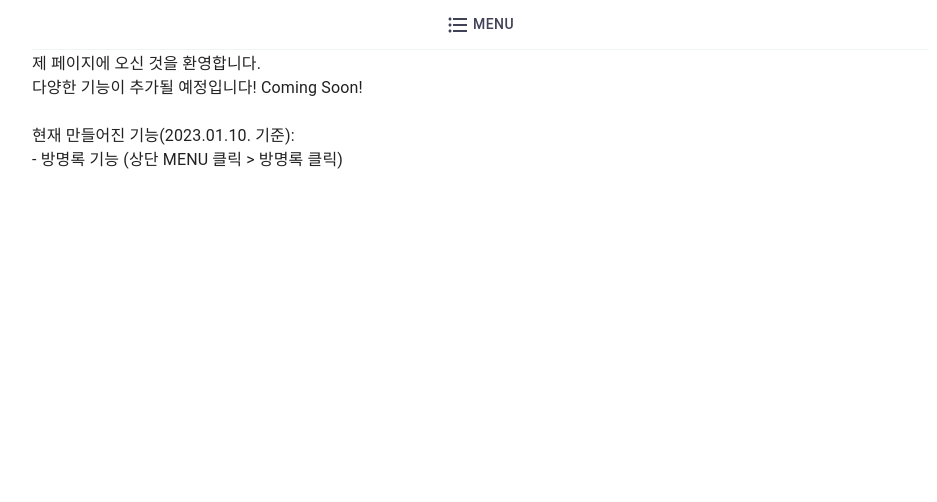
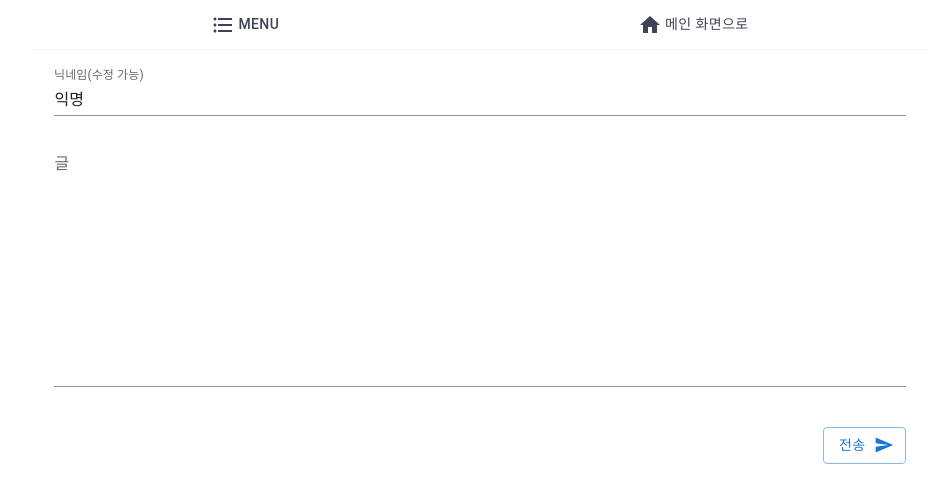
Before and after one commit to juicyaloe/portfolio, a React (Create React App) app: page /guest/form in a window 1280 px wide. Before the commit this address led to /. Shown: the top 502 px of the page, without its empty margins (160-1097 px from the left). Built offline with nearby package versions, Linux system fonts and the light colour scheme.

Commit message:
방명록 기능 완성

```diff
--- a/package.json
+++ b/package.json
@@ -15,6 +15,7 @@
     "@types/node": "^16.18.11",
     "@types/react": "^18.0.26",
     "@types/react-dom": "^18.0.10",
+    "moment": "^2.29.4",
     "react": "^18.2.0",
     "react-dom": "^18.2.0",
     "react-redux": "^8.0.5",
--- a/src/App.tsx
+++ b/src/App.tsx
@@ -7,6 +7,7 @@ import SideBar from './components/layout/sideBar';
 import Main from './pages/main';
 import Guest from './pages/guest';
 import Test from './pages/test';
+import GuestForm from './pages/guestForm';
 
 function App() {
   return (
@@ -16,6 +17,7 @@ function App() {
       <Routes>
         <Route path="/" element={<Main />} />
         <Route path="/guest" element={<Guest />} />
+        <Route path="/guest/form" element={<GuestForm />} />
         <Route path="/test" element={<Test />} />
         <Route path="*" element={<Navigate to="/" />} />
       </Routes>
--- a/src/components/layout/header.tsx
+++ b/src/components/layout/header.tsx
@@ -1,10 +1,10 @@
 import styled from '@emotion/styled';
 import Button from '@mui/material/Button';
 import FormatListBulletedIcon from '@mui/icons-material/FormatListBulleted';
-import EditIcon from '@mui/icons-material/Edit';
-import AccessTimeIcon from '@mui/icons-material/AccessTime';
+import HomeIcon from '@mui/icons-material/Home';
 import { useDispatch } from 'react-redux';
 import { open } from '../../store/sideBarSlice';
+import { useNavigate } from 'react-router-dom';
 
 const HeaderWrap = styled.div`
   width: 95%;
@@ -35,6 +35,7 @@ const CustomButton = styled(Button)`
 `;
 
 export default function Header() {
+  const navigate = useNavigate();
   const dispatch = useDispatch();
 
   return (
@@ -42,6 +43,9 @@ export default function Header() {
       <CustomButton onClick={() => dispatch(open())}>
         <FormatListBulletedIcon /> MENU
       </CustomButton>
+      <CustomButton onClick={() => navigate('/')}>
+        <HomeIcon /> 메인 화면으로
+      </CustomButton>
     </HeaderWrap>
   );
 }
--- a/src/pages/guest.tsx
+++ b/src/pages/guest.tsx
@@ -1,5 +1,121 @@
+import { useState, useEffect, Fragment } from 'react';
 import CommonStructure from '../components/layout/structure/commonStructure';
+import Typography from '@mui/material/Typography';
+import styled from '@emotion/styled';
+
+import List from '@mui/material/List';
+import ListItem from '@mui/material/ListItem';
+import Divider from '@mui/material/Divider';
+import ListItemText from '@mui/material/ListItemText';
+import ListItemAvatar from '@mui/material/ListItemAvatar';
+import Avatar from '@mui/material/Avatar';
+import EditIcon from '@mui/icons-material/Edit';
+
+import moment from 'moment';
+import 'moment/locale/ko';
+import { Fab } from '@mui/material';
+import { useNavigate } from 'react-router-dom';
+
+const fabStyle = {
+  marginTop: 3,
+  marginLeft: 'auto',
+};
+
+const GuestBookWrap = styled.div`
+  padding-top: 10px;
+
+  width: 95%;
+
+  display: flex;
+  flex-direction: column;
+  justify-content: flex-start;
+  gap: 40;
+  align-items: center;
+`;
+interface GuestBookType {
+  id: number;
+  nickname: string;
+  content: string;
+  is_show: boolean;
+  created_at: string;
+  updated_at: string;
+}
+
+async function getGuestBook() {
+  return await fetch(process.env.REACT_APP_API_DOMAIN + '/guestbook/');
+}
 
 export default function Guest() {
-  return <CommonStructure>방명록</CommonStructure>;
+  const navigate = useNavigate();
+  const [guestBook, setGuestBook] = useState<GuestBookType[]>([]);
+
+  useEffect(() => {
+    getGuestBook()
+      .then(async (response) => {
+        const apiData: GuestBookType[] = await response.json();
+        setGuestBook(apiData.filter((data) => data.is_show));
+      })
+      .catch((err) => {});
+  }, []);
+
+  // fallback
+  if (guestBook.length < 1) {
+    return (
+      <CommonStructure>
+        <Typography variant="h6">기록된 방명록</Typography>
+        <Typography variant="subtitle1">
+          방명록을 불러오는 중입니다..
+        </Typography>
+      </CommonStructure>
+    );
+  }
+
+  return (
+    <CommonStructure>
+      <GuestBookWrap>
+        <Typography variant="h6">기록된 방명록</Typography>
+
+        <List sx={{ width: '100%', bgcolor: 'background.paper' }}>
+          {guestBook.map((item, i) => (
+            <>
+              <ListItem alignItems="flex-start">
+                <ListItemAvatar>
+                  <Avatar />
+                </ListItemAvatar>
+                <ListItemText
+                  primary={item.nickname}
+                  secondary={
+                    <Fragment>
+                      <Typography
+                        sx={{ display: 'inline' }}
+                        component="span"
+                        variant="body2"
+                        color="text.primary"
+                      >
+                        {item.content}
+                      </Typography>
+                      {' - ' +
+                        moment(item.created_at).format(
+                          'YY년 MM월 DD일, HH:mm:ss'
+                        )}
+                    </Fragment>
+                  }
+                />
+              </ListItem>
+              {guestBook.length !== i + 1 && (
+                <Divider variant="inset" component="li" />
+              )}
+            </>
+          ))}
+        </List>
+        <Fab
+          sx={fabStyle}
+          color="secondary"
+          onClick={() => navigate('/guest/form')}
+        >
+          <EditIcon />
+        </Fab>
+      </GuestBookWrap>
+    </CommonStructure>
+  );
 }
--- /dev/null
+++ b/src/pages/guestForm.tsx
@@ -0,0 +1,120 @@
+import { useState } from 'react';
+
+import CommonStructure from '../components/layout/structure/commonStructure';
+import Box from '@mui/material/Box';
+import TextField from '@mui/material/TextField';
+import EditIcon from '@mui/icons-material/Edit';
+import Fab from '@mui/material/Fab';
+import { useNavigate } from 'react-router-dom';
+
+import Button from '@mui/material/Button';
+import SendIcon from '@mui/icons-material/Send';
+
+const buttonStyle = {
+  marginTop: 3,
+  marginLeft: 'auto',
+  marginRight: '2.5%',
+};
+
+async function postGuestForm(nickname: string, content: string) {
+  return await fetch(process.env.REACT_APP_API_DOMAIN + '/guestbook/', {
+    method: 'POST',
+    headers: {
+      'Content-Type': 'application/json',
+    },
+    body: JSON.stringify({
+      nickname,
+      content,
+    }),
+  });
+}
+
+export default function GuestForm() {
+  const navigate = useNavigate();
+
+  const [currentNickname, setNickname] = useState<string>('익명');
+  const [currentContent, setContent] = useState<string>('');
+
+  const [isNicknameError, setNicknameError] = useState<boolean>(false);
+  const [isContentError, setContentError] = useState<boolean>(false);
+  const [errorMsg, setErrorMsg] = useState<string>('');
+
+  const checkValidation = async () => {
+    if (currentNickname.length < 1) {
+      setNicknameError(true);
+      setErrorMsg('닉네임을 입력해주세요.');
+      return;
+    }
+
+    if (currentContent.length < 1) {
+      setContentError(true);
+      setErrorMsg('글을 입력해주세요.');
+      return;
+    }
+
+    const response = await postGuestForm(currentNickname, currentContent);
+
+    if (response.status !== 201) {
+      setContentError(true);
+      setErrorMsg(
+        '요청이 정상적으로 이루어지지 않았습니다. 잠시 후에 시도해주세요.'
+      );
+      return;
+    }
+
+    navigate('/guest', { replace: true });
+  };
+
+  return (
+    <CommonStructure>
+      <Box
+        component="form"
+        sx={{
+          marginTop: 2,
+
+          display: 'flex',
+          flexDirection: 'column',
+          gap: 2,
+          alignItems: 'center',
+
+          '& .MuiTextField-root': { width: '95%' },
+        }}
+        autoComplete="off"
+      >
+        <TextField
+          error={isNicknameError}
+          helperText={isNicknameError ? errorMsg : ''}
+          id="nickname-form"
+          label="닉네임(수정 가능)"
+          variant="standard"
+          defaultValue="익명"
+          onChange={(e: any) => {
+            setNicknameError(false);
+            setNickname(e.target.value);
+          }}
+        />
+        <TextField
+          error={isContentError}
+          helperText={isContentError ? errorMsg : ''}
+          id="content-form"
+          label="글"
+          multiline
+          variant="standard"
+          minRows={10}
+          onChange={(e: any) => {
+            setContentError(false);
+            setContent(e.target.value);
+          }}
+        />
+        <Button
+          sx={buttonStyle}
+          variant="outlined"
+          onClick={checkValidation}
+          endIcon={<SendIcon />}
+        >
+          전송
+        </Button>
+      </Box>
+    </CommonStructure>
+  );
+}
```
Also changed, not shown: 1 other file (tests, documents, lock files or other folders).
